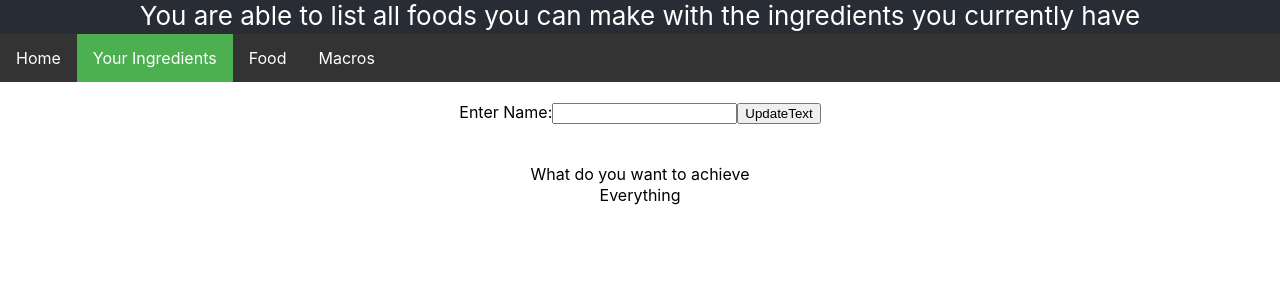
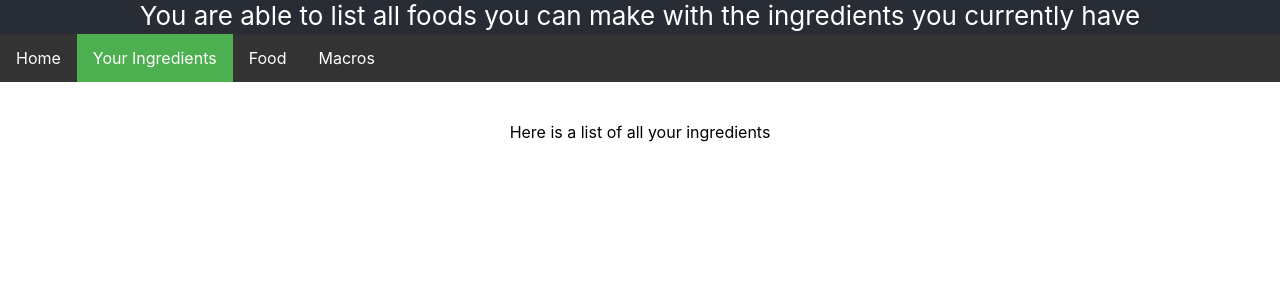
Before and after one commit to ahmedQAC/IndividualProject, a React (Create React App) app: page /yourIngredients in a window 1280 px wide. Shown: the top 300 px of the page. Built offline with nearby package versions, Linux system fonts and the light colour scheme.

Commit message:
made a few changes for the react-router

```diff
--- a/src/App.js
+++ b/src/App.js
@@ -2,7 +2,7 @@ import React, { Component } from 'react';
 import logo from './logo.svg';
 import './App.css';
 import Text from './Text.js';
-import {BrowserRouter, Route} from 'react-router-dom';
+import { BrowserRouter, Route } from 'react-router-dom';
 import Home from './Home';
 import YourIngredients from './YourIngredients';
 import Content from './Content.js';
@@ -13,25 +13,17 @@ class App extends Component {
     return (
       <div>
         <BrowserRouter>
-        <div>
           <div className="App">
             <header className="App-header">
               {/* <h1><Text text="Welcome to my Website"/></h1> */}
-          <p><Text text="You are able to list all foods you can make with the ingredients you currently have"/></p>
+              <p><Text text="You are able to list all foods you can make with the ingredients you currently have" /></p>
             </header>
-        <div>
             <div>
               <body>
                 <Route exact path={"/"} component={Content} />
                 <Route path={"/home"} component={Home} />
                 <Route path={"/yourIngredients"} component={YourIngredients} />
-             <SearchBar/>
-              <br/><br/>
-          <p><Text text="What do you want to achieve"/></p>
-          <p><Text text="Everything"/></p>
               </body>
-          </div>
-          </div>
             </div>
           </div>
         </BrowserRouter>
--- a/src/Content.js
+++ b/src/Content.js
@@ -1,15 +1,24 @@
 import React, { Component } from 'react';
+import SearchBar from './SearchBar';
+import Text from './Text.js';
 
-class Content extends Component{
-    render(){
-        return(
+class Content extends Component {
+    render() {
+        return (
             <div>
+
                 <ul>
                     <li><a class="active" href="/home">Home</a></li>
                     <li><a href="/YourIngredients">Your Ingredients</a></li>
                     <li><a href="Food">Food</a></li>
                     <li><a href="Macros">Macros</a></li>
                 </ul>
+                <body>
+                    <SearchBar />
+                    <br /><br />
+                    <p><Text text="What do you want to achieve" /></p>
+                    <p><Text text="Everything" /></p>
+                </body>
             </div>
 
         )
--- a/src/Home.js
+++ b/src/Home.js
@@ -1,16 +1,21 @@
 import React, { Component } from 'react';
+import SearchBar from './SearchBar';
+import Text from './Text.js';
 
-class Home extends Component{
-    render(){
-        return(
+class Home extends Component {
+    render() {
+        return (
             <div>
-                <body>
-                 <ul>
+                <ul>
                     <li><a class="active" href="/">Home</a></li>
                     <li><a href="/YourIngredients">Your Ingredients</a></li>
                     <li><a href="Food">Food</a></li>
                     <li><a href="Macros">Macros</a></li>
                 </ul>
+                <body>
+                    <SearchBar />
+                    <br /><br />
+                    <p><Text text="Here is a list of recently added ingredients" /></p>
                 </body>
             </div>
 
--- a/src/YourIngredients.js
+++ b/src/YourIngredients.js
@@ -1,8 +1,9 @@
 import React, { Component } from 'react';
+import Text from './Text.js';
 
-class YourIngredients extends Component{
-    render(){
-        return(
+class YourIngredients extends Component {
+    render() {
+        return (
             <div>
                 <ul>
                     <li><a href="/home">Home</a></li>
@@ -10,6 +11,10 @@ class YourIngredients extends Component{
                     <li><a href="#contact">Food</a></li>
                     <li><a href="#about">Macros</a></li>
                 </ul>
+                <body>
+                    <br /><br />
+                    <p><Text text="Here is a list of all your ingredients" /></p>
+                    </body>
             </div>
 
         )
```
Also changed, not shown: src/SearchBar.js (+6 -6 lines). Lines whose indentation alone changed are shown as unchanged.
